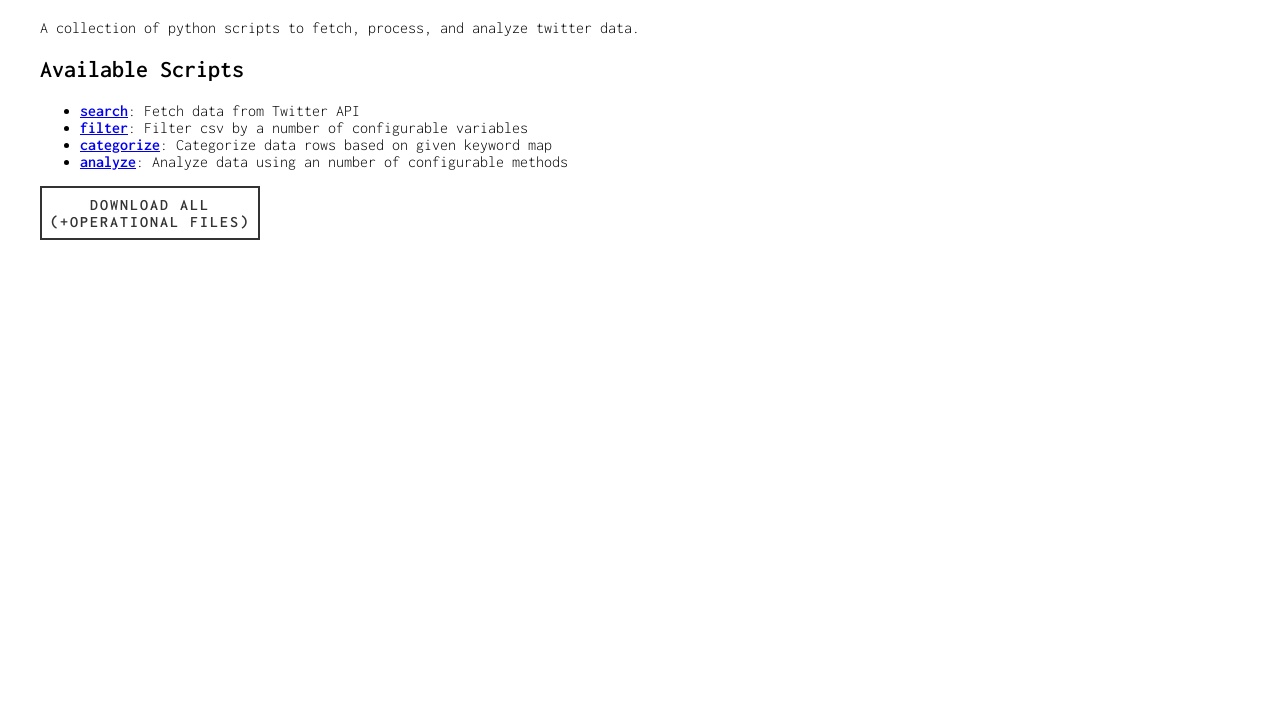
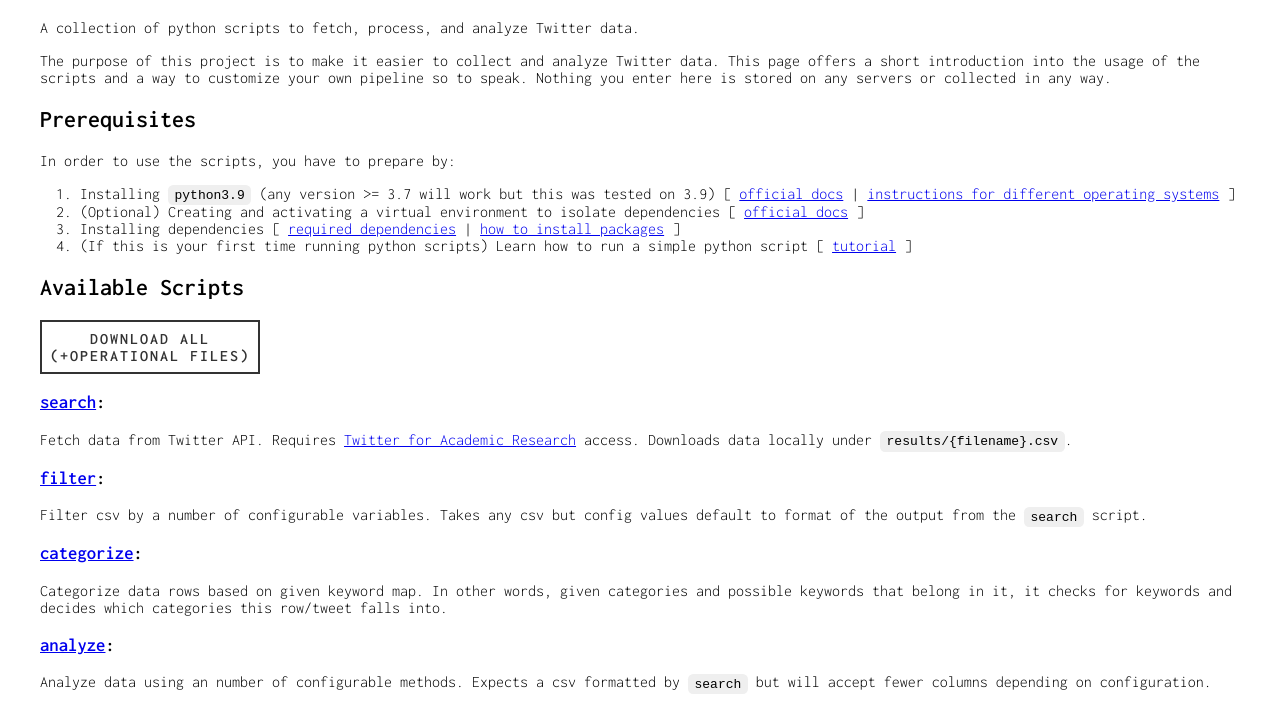
Before and after one commit to steviepoppe/TWBunseki, a plain HTML site: page index.html in a window 1280 px wide. Shown: the part 97-800 px from the top of the page. Drawn offline with nearby package versions, Linux system fonts and the light colour scheme.

Commit message:
Add descriptions

```diff
--- a/index.html
+++ b/index.html
@@ -13,14 +13,21 @@
   </head>
   <body>
     <div id="app">
-      <h1>Twitter Bunseki</h1>
-      <div>A collection of python scripts to fetch, process, and analyze twitter data.</div>
+      <h1>{{ meta.title }}</h1>
+      <p>{{ meta.short_desc }}</p>
+      <p>{{ meta.long_desc }}</p>
 
+      <h2>Prerequisites</h2>
+      <p>{{ tutorial.desc }}</p>
+      <ol>
+        <li v-for="step in tutorial.steps"><span v-html="step.text"></span> <span v-if="step.links">[ <span v-for="(link, index) in step.links"> <a :href="link.href" :download="link.download">{{ link.text }}</a> <span v-if="index+1 < step.links.length"> | </span></span>]</span></li>
+      </ol>
       <h2>Available Scripts</h2>
-      <ul>
-        <li v-for="script in scripts"><a :href="script.src" download><b>{{ script.name }}</b></a>: {{ script.desc }}</li>
-      </ul>
       <div class="button" @click="download_all"><span>Download all<br>(+operational files)</span></div>
+      <div v-for="script in scripts">
+        <h3><a :href="script.src" download><b>{{ script.name }}</b></a>:</h3>
+        <p v-html="script.desc"></p>
+      </div>
     </div>
   </body>
   <script src="web/js/app.js"></script>
--- a/web/css/style.css
+++ b/web/css/style.css
@@ -3,6 +3,13 @@ body {
     padding: 2em;
 }
 
+code {
+    background-color: #efefef;
+    padding: 0.2em;
+    padding-left: 0.5em;
+    padding-right:  0.5em;
+    border-radius: 0.4em;
+}
 
 .button{
   display: block;
--- a/web/js/app.js
+++ b/web/js/app.js
@@ -3,29 +3,74 @@ const { createApp } = Vue
 createApp({
     data() {
       return {
+        meta: {
+            title: 'Twitter Bunseki',
+            short_desc: 'A collection of python scripts to fetch, process, and analyze Twitter data.',
+            long_desc: 'The purpose of this project is to make it easier to collect and analyze Twitter data. This page offers a short introduction into the usage of the scripts and a way to customize your own pipeline so to speak. Nothing you enter here is stored on any servers or collected in any way.',
+        },
+        tutorial: {
+            desc: 'In order to use the scripts, you have to prepare by:',
+            steps: [
+                {
+                    text: 'Installing <code>python3.9</code> (any version >= 3.7 will work but this was tested on 3.9)',
+                    links: [
+                        {text: 'official docs', href: 'https://www.python.org/downloads/release/python-3913/'},
+                        {text: 'instructions for different operating systems', href: 'https://montessorimuddle.org/2021/10/03/python-setup-on-different-operating-systems-2021/'}
+                    ]
+                },
+                {
+                    text: '(Optional) Creating and activating a virtual environment to isolate dependencies',
+                    links: [
+                        {text: 'official docs', href: 'https://docs.python.org/3.9/library/venv.html'}
+                    ]
+                },
+                {
+                    text: 'Installing dependencies',
+                    links: [
+                        {text: 'required dependencies', href: 'scripts/requirements.txt', download: 'requirements.txt'},
+                        {text: 'how to install packages', href: 'https://packaging.python.org/en/latest/tutorials/installing-packages/'}
+                    ]
+                },
+                {
+                    text: '(If this is your first time running python scripts) Learn how to run a simple python script',
+                    links: [
+                        {text: 'tutorial', href: 'https://realpython.com/run-python-scripts/#how-to-run-python-scripts-using-the-command-line'}
+                    ]
+                }
+            ]
+        },
         zipped_filename: 'twbunseki_scripts',
         scripts: [
             {
                 name: 'search',
-                desc: 'Fetch data from Twitter API',
+                desc: 'Fetch data from Twitter API. '
+                + 'Requires <a href="https://developer.twitter.com/en/products/twitter-api/academic-research">Twitter for Academic Research</a> access. '
+                + 'Downloads data locally under <code>results/{filename}.csv</code>.',
                 filename: 'twitter_search.py',
                 src: 'scripts/twitter_search.py'
             },
             {
                 name: 'filter',
-                desc: 'Filter csv by a number of configurable variables',
+                desc: 'Filter csv by a number of configurable variables. Takes any csv but config values default to format of the output from the <code>search</code> script.',
                 filename: 'filter.py',
                 src: 'scripts/filter.py'
             },
             {
                 name: 'categorize',
-                desc: 'Categorize data rows based on given keyword map',
+                desc: 'Categorize data rows based on given keyword map. In other words, given categories and possible keywords that belong in it, it checks for keywords and decides which categories this row/tweet falls into.',
                 filename: 'categorize.py',
                 src: 'scripts/categorize.py'
             },
             {
                 name: 'analyze',
-                desc: 'Analyze data using an number of configurable methods',
+                desc: 'Analyze data using an number of configurable methods. Expects a csv formatted by <code>search</code> but will accept fewer columns depending on configuration.<br><br>'
+                +'<b>Possible outputs:</b>'
+                + '<ul>'
+                +'<li>hashtag frequencies (also on certain months)</li>'
+                +'<li>date frequencies</li>'
+                +'<li>time frequencies</li>'
+                +'<li>user-related metrics</li>'
+                +'<li>media/URL frequencies (with possible nested tracing of redirected URLs)</li>',
                 filename: 'get_metrics.py',
                 src: 'scripts/get_metrics.py'
             }
```
